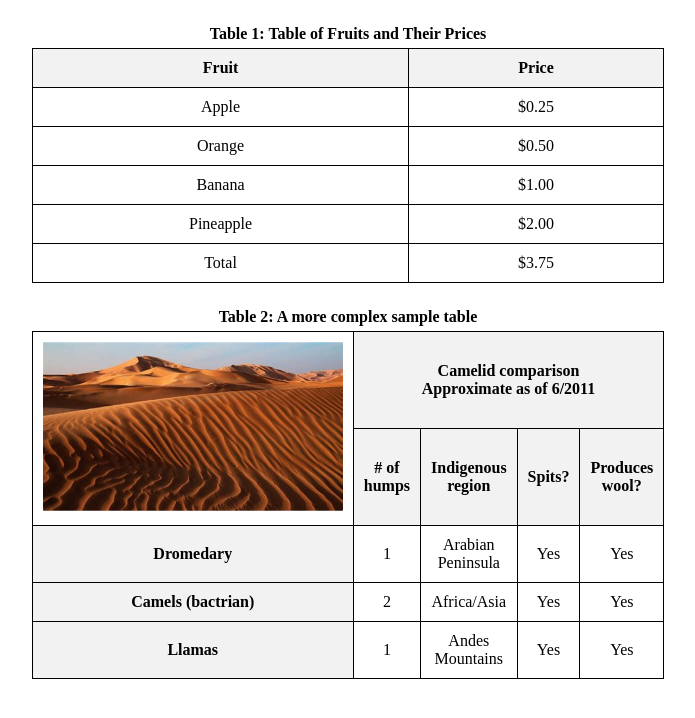
After one commit to s2lwacs/libraryproject, a Django app: page /books/html5/tables/ in a window 1280 px wide. The commit adds this page. Shown: the top 718 px of the page, without its empty margins (292-987 px from the left). Run offline with Django 5.2, Linux system fonts and the light colour scheme.

Commit message:
lab 3 task4 Tables and layout customization

```diff
--- a/libraryproject/apps/bookmodule/urls.py
+++ b/libraryproject/apps/bookmodule/urls.py
@@ -6,6 +6,6 @@ path('index2/<int:val1>/', views.index2),
 path('<int:bookId>', views.viewbook),
 path('html5/links/', views.links, name='links'),
 path('html5/text/formatting/', views.formatting, name='formatting'),
-path('html5/listing/', views.listing, name='listing')
-
+path('html5/listing/', views.listing, name='listing'),
+path('html5/tables/', views.tables, name='tables')
 ]
--- a/libraryproject/apps/bookmodule/views.py
+++ b/libraryproject/apps/bookmodule/views.py
@@ -28,3 +28,6 @@ def formatting(request):
 
 def listing(request):
     return render(request, 'bookmodule/listing.html')
+
+def tables(request):
+    return render(request, 'bookmodule/tables.html')
--- /dev/null
+++ b/libraryproject/apps/templates/bookmodule/tables.html
@@ -0,0 +1,90 @@
+{% load static %}
+<!DOCTYPE html>
+<html lang="en">
+<head>
+    <meta charset="UTF-8">
+    <meta name="viewport" content="width=device-width, initial-scale=1.0">
+    <link rel="stylesheet" href="{% static 'bookmodule/css/main.css' %}">
+    <title>Tables Page</title>
+
+</head>
+<body>
+    <!-- Table 1: Table of Fruits and Prices -->
+    <table>
+        <caption>Table 1: Table of Fruits and Their Prices</caption>
+        <thead>
+            <tr>
+                <th>Fruit</th>
+                <th>Price</th>
+            </tr>
+        </thead>
+        <tbody>
+            <tr>
+                <td>Apple</td>
+                <td>$0.25</td>
+            </tr>
+            <tr>
+                <td>Orange</td>
+                <td>$0.50</td>
+            </tr>
+            <tr>
+                <td>Banana</td>
+                <td>$1.00</td>
+            </tr>
+            <tr>
+                <td>Pineapple</td>
+                <td>$2.00</td>
+            </tr>
+        </tbody>
+        <tfoot>
+            <tr>
+                <td>Total</td>
+                <td>$3.75</td>
+            </tr>
+        </tfoot>
+    </table>
+
+    <!-- Table 2: Camelid Comparison -->
+    <table>
+        <caption>Table 2: A more complex sample table</caption>
+        <thead>
+            <tr>
+                <td rowspan="2"  class="image-cell">
+                    <img src="{% static 'bookmodule/images/desert.jpg' %}" alt="Desert">
+                </td>
+                <th colspan="4">Camelid comparison<br>Approximate as of 6/2011</th>
+            </tr>
+            <tr>
+                <th># of humps</th>
+                <th>Indigenous region</th>
+                <th>Spits?</th>
+                <th>Produces wool?</th>
+            </tr>
+        </thead>
+        <tbody>
+            <tr>
+                <th>Dromedary</th>
+                <td>1</td>
+                <td>Arabian Peninsula</td>
+                <td>Yes</td>
+                <td>Yes</td>
+            </tr>
+            <tr>
+                <th>Camels (bactrian)</th>
+                <td>2</td>
+                <td>Africa/Asia</td>
+                <td>Yes</td>
+                <td>Yes</td>
+            </tr>
+            <tr>
+                <th>Llamas</th>
+                <td>1</td>
+                <td>Andes Mountains</td>
+                <td>Yes</td>
+                <td>Yes</td>
+            </tr>
+        </tbody>
+    </table>
+
+</body>
+</html>
--- a/libraryproject/static/bookmodule/css/main.css
+++ b/libraryproject/static/bookmodule/css/main.css
@@ -80,3 +80,35 @@ ul ul ul {
 ol {
     padding-left: 20px;
 }
+
+table {
+    width: 50%;
+    margin: 20px auto;
+    border-collapse: collapse;
+    text-align: center;
+}
+
+th, td {
+    border: 1px solid black;
+    padding: 10px;
+}
+
+th {
+    background-color: #f2f2f2;
+    font-weight: bold;
+}
+
+caption {
+    caption-side: top;
+    font-weight: bold;
+    padding: 5px;
+}
+
+.image-cell {
+    text-align: center;
+}
+
+img {
+    width: 300px;
+    height: auto;
+}
```
Also changed, not shown: libraryproject/static/bookmodule/images/desert.jpg (added).
